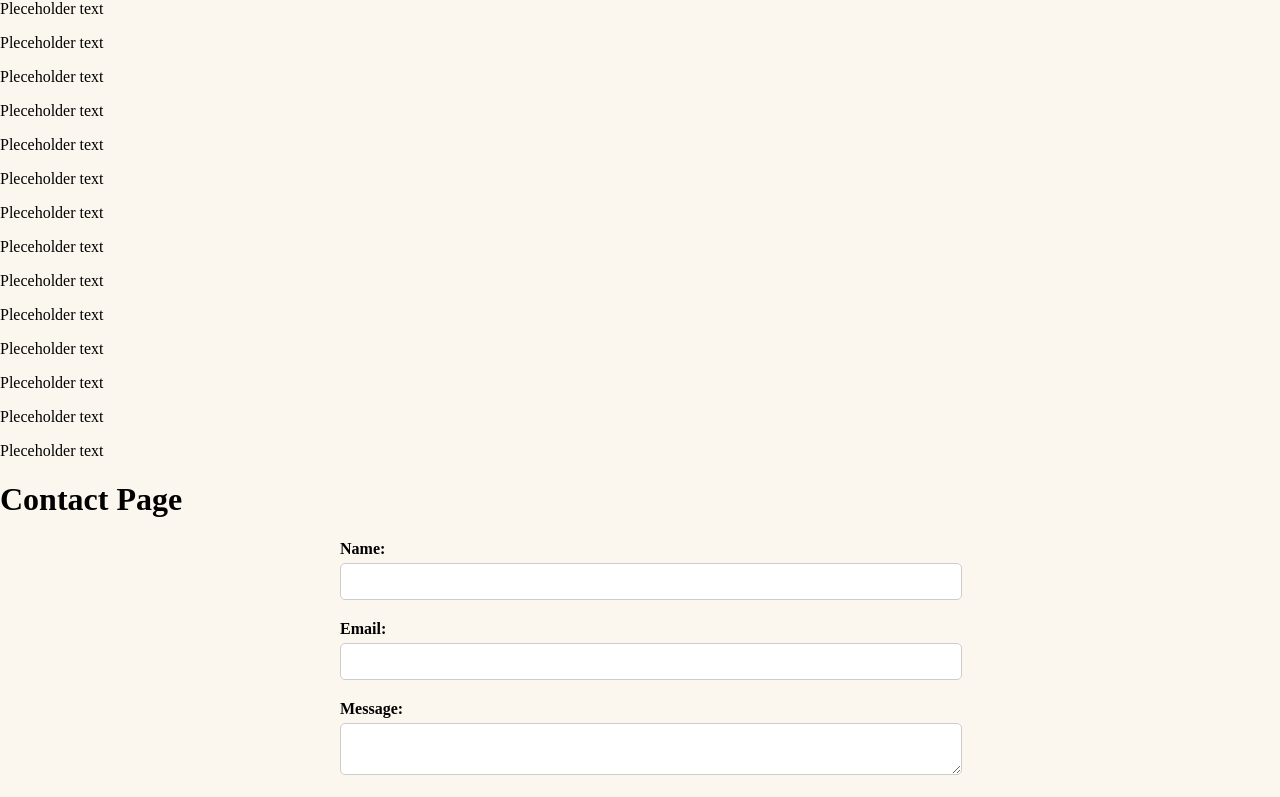
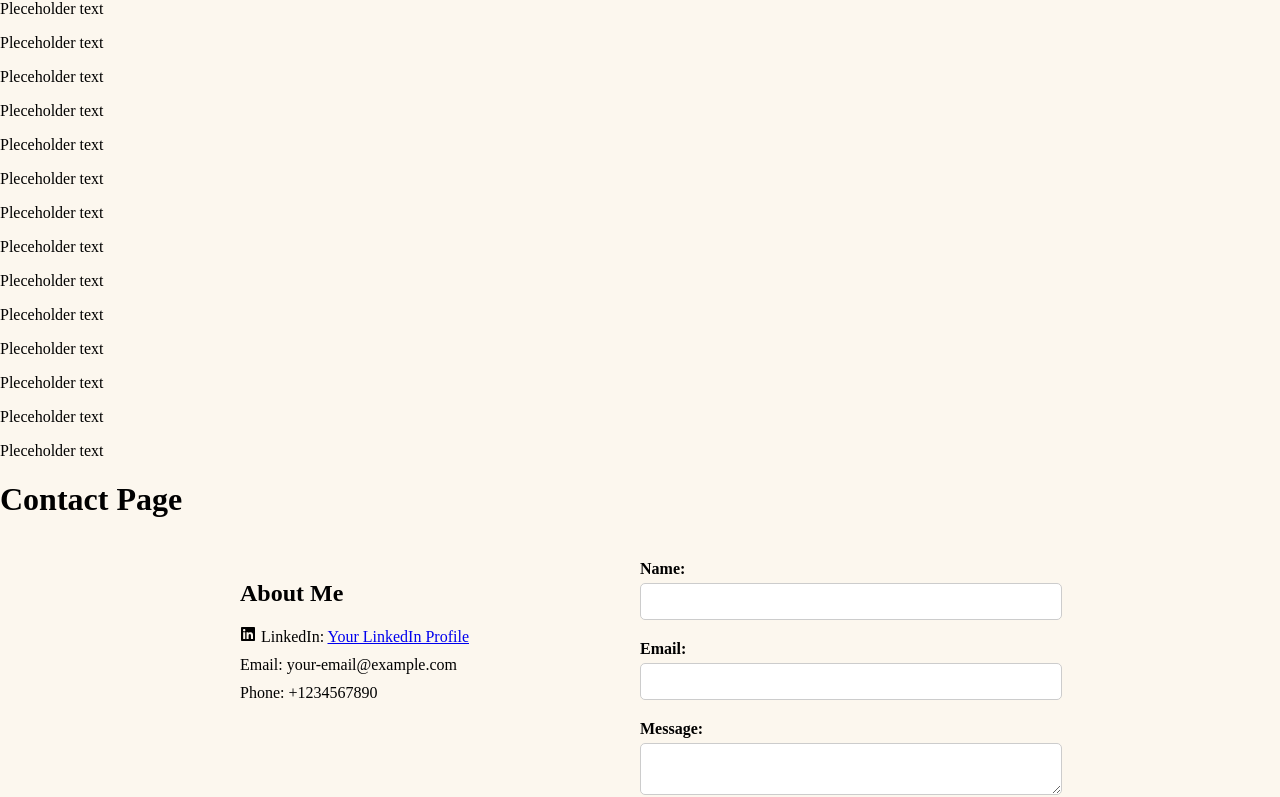
Before and after one commit to cdragvik/christiane, a React (Create React App) app: page / in a window 1280 px wide. Shown: the part 1995-2792 px from the top of the page. Built offline with nearby package versions, Linux system fonts and the light colour scheme.

Commit message:
Contact section styled

```diff
--- a/package.json
+++ b/package.json
@@ -9,6 +9,7 @@
     "emailjs-com": "^3.2.0",
     "react": "^18.2.0",
     "react-dom": "^18.2.0",
+    "react-icons": "^5.0.1",
     "react-router-dom": "^6.21.3",
     "react-scripts": "5.0.1",
     "styled-components": "^6.1.8",
--- a/src/components/ContactForm.js
+++ b/src/components/ContactForm.js
@@ -2,8 +2,8 @@ import React, { useState } from 'react';
 import styled from 'styled-components';
 
 const FormContainer = styled.div`
-  max-width: 600px;
-  margin: 0 auto;
+  max-width: 400px;
+  width: 100%;
 `;
 
 const FormGroup = styled.div`
--- a/src/pages/Contact.js
+++ b/src/pages/Contact.js
@@ -1,12 +1,60 @@
 import React from 'react';
+import styled from 'styled-components';
 import ContactForm from '../components/ContactForm';
+import { FaLinkedin, FaEnvelope, FaPhone } from 'react-icons/fa';
+
+const ContactContainer = styled.div`
+  max-width: 800px;
+  margin: 0 auto;
+  padding: 20px;
+  display: flex;
+  flex-direction: column;
+
+  @media (min-width: 768px) {
+    flex-direction: row;
+    justify-content: space-between;
+    align-items: flex-start;
+  }
+`;
+
+const ContactInfo = styled.div`
+  flex: 1;
+`;
+
+const ContactDetails = styled.ul`
+  list-style-type: none;
+  padding: 0;
+`;
+
+const ContactDetailItem = styled.li`
+  margin-bottom: 10px;
+`;
+const Icon = styled.span`
+  margin-right: 5px;
+`;
 
 function Contact() {
   return (
     <div id="contact">
       <h1>Contact Page</h1>
-      <ContactForm></ContactForm>
-
+      <ContactContainer>
+        <ContactInfo>
+          <h2>About Me</h2>
+          <ContactDetails>
+            <ContactDetailItem>
+              <Icon><FaLinkedin/></Icon>
+              LinkedIn: <a href="your-linkedin-profile">Your LinkedIn Profile</a>
+            </ContactDetailItem>
+            <ContactDetailItem>
+              Email: your-email@example.com
+            </ContactDetailItem>
+            <ContactDetailItem>
+              Phone: +1234567890
+            </ContactDetailItem>
+          </ContactDetails>
+        </ContactInfo>
+        <ContactForm />
+      </ContactContainer>
     </div>
   );
 }
--- a/src/pages/Home.js
+++ b/src/pages/Home.js
@@ -3,6 +3,7 @@ import styled from 'styled-components';
 
 const Section = styled.section`
   display: flex;
+  flex-wrap: wrap; /* Allow content to wrap */
   max-width: 800px;
   margin: auto;
   padding: 20px;
@@ -15,6 +16,7 @@ const Content = styled.div`
   justify-content: center;
   align-items: end;
   padding: 20px;
+  margin-bottom: 20px; /* Add margin between content and image */
 `;
 
 const ButtonContainer = styled.ul`
```
Also changed, not shown: 1 other file (tests, documents, lock files or other folders).
